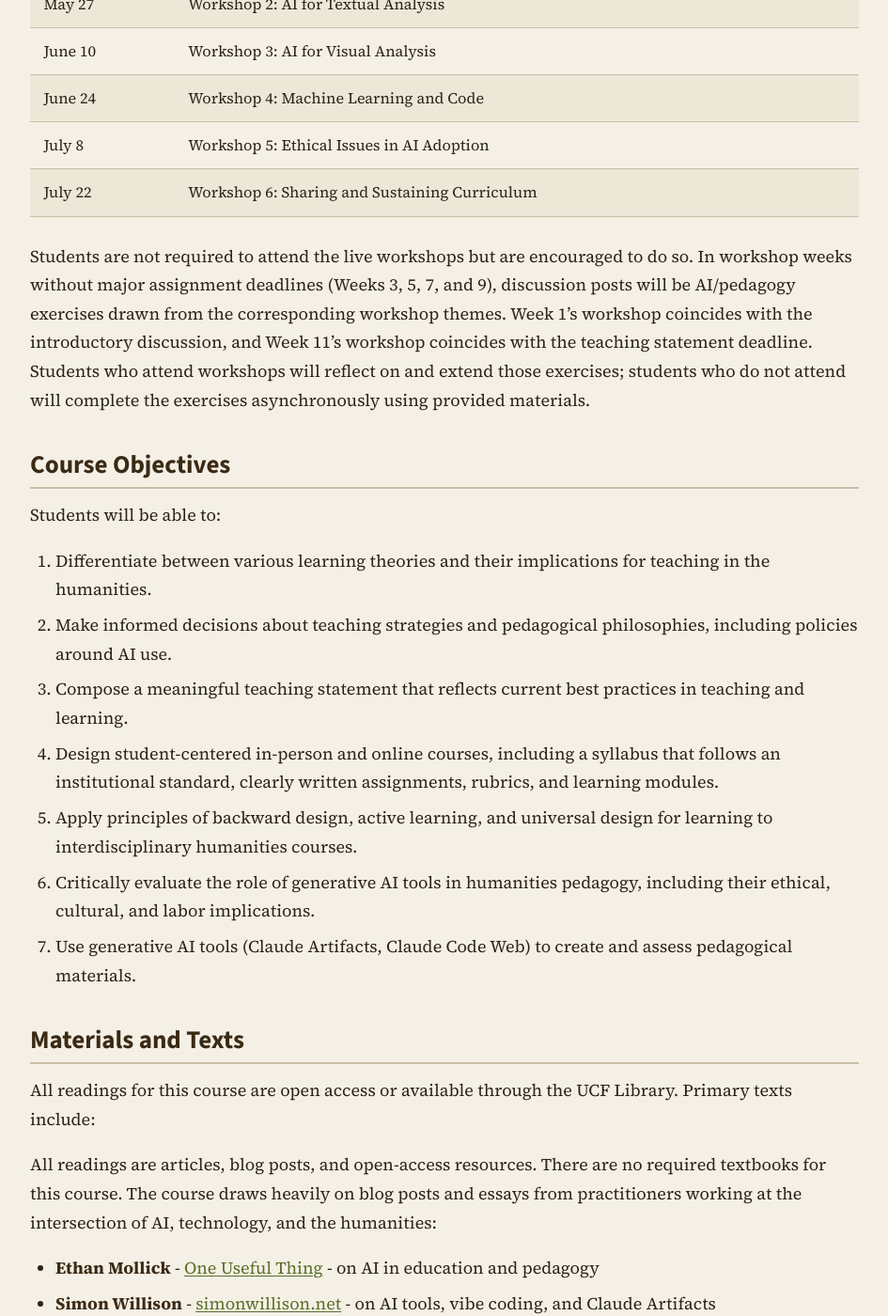
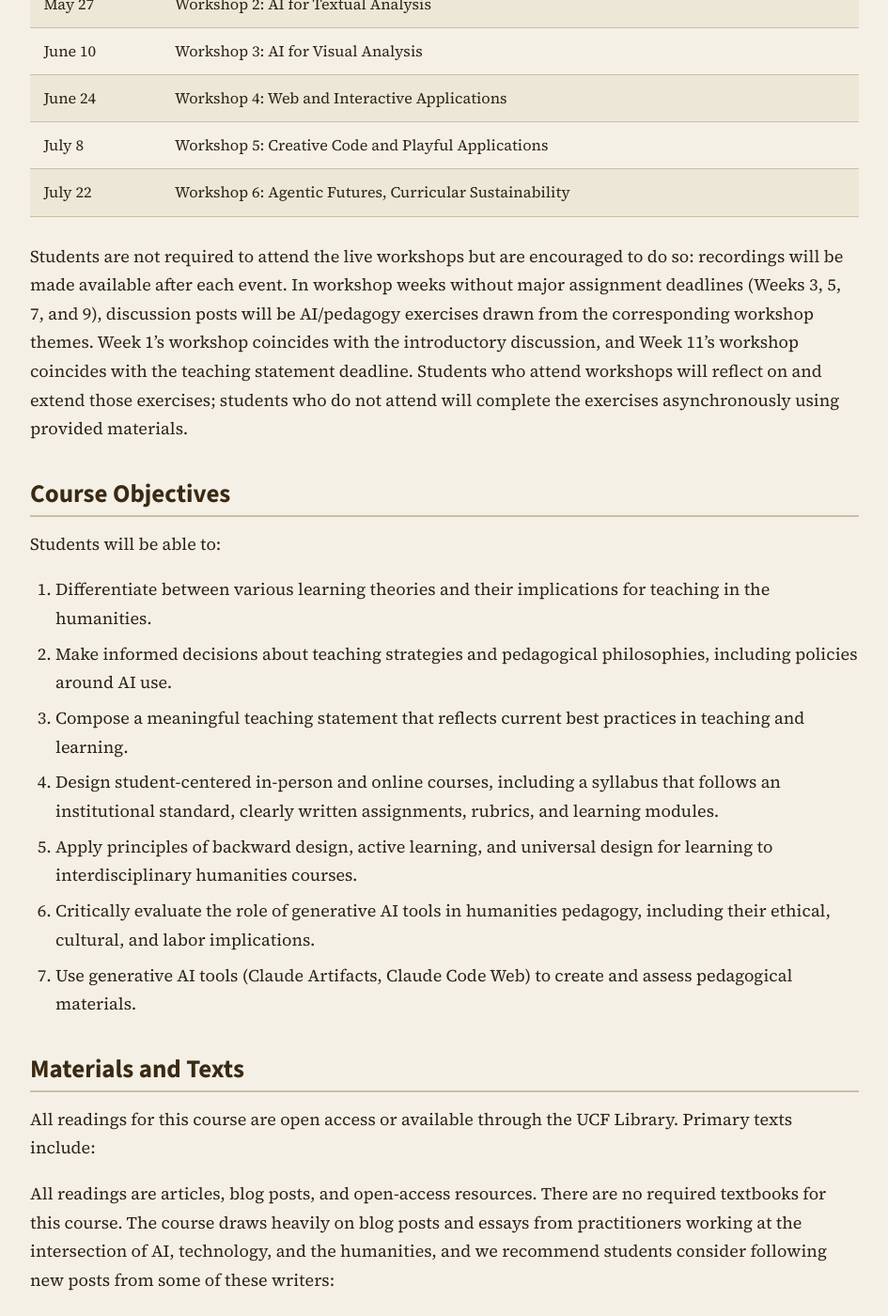
Before and after one commit to AMSUCF/InterdisciplinaryTeaching, a Jekyll site: the page built from index.md, in a window 1280 px wide and 1400 px high, scrolled down 2982 px. Shown: the whole window at 94% size, without its empty margins (167-1112 px from the left). Built offline with Jekyll 4.4.1, drawn with Linux system fonts in a browser that asks for light colours; some of the changed text lies outside the part shown.

Commit message:
Revise office hours and workshop details in syllabus
Updated office hours to include in-person availability and revised workshop titles for clarity. Added recommendation for students to follow new posts from writers in the field.

```diff
--- a/index.md
+++ b/index.md
@@ -45,7 +45,7 @@
 
 -   **Explore teaching theory**, engaging with learning theories, assessment strategies, active learning, backward design, and universal design for learning as foundations for effective course design.
 -   **Design a course** from the ground up (or redesign an existing one), producing a complete syllabus, a signature assignment, and an AI-integrated exercise suitable for their discipline.
--   **Engage with AI tools**, using Anthropic's Claude to experiment with textual analysis, visual analysis, and code, building firsthand experience they can translate into informed pedagogical decisions about AI in their classrooms.
+-   **Engage with agentic AI tools**, using Anthropic's Claude to experiment with textual analysis, visual analysis, and code, building firsthand experience they can translate into informed pedagogical decisions about AI in their classrooms.
 -   **Develop professional materials**, including a teaching statement for the academic job market that reflects thoughtful engagement with interdisciplinary humanities teaching.
 
 Each week, plan on following the module for all asynchronous activities. Each module includes:
@@ -62,11 +62,11 @@
 | May 13 | Workshop 1: Introducing AI for DH Pedagogy |
 | May 27 | Workshop 2: AI for Textual Analysis |
 | June 10 | Workshop 3: AI for Visual Analysis |
-| June 24 | Workshop 4: Machine Learning and Code |
-| July 8 | Workshop 5: Ethical Issues in AI Adoption |
-| July 22 | Workshop 6: Sharing and Sustaining Curriculum |
+| June 24 | Workshop 4: Web and Interactive Applications |
+| July 8 | Workshop 5: Creative Code and Playful Applications |
+| July 22 | Workshop 6: Agentic Futures, Curricular Sustainability |
 
-Students are not required to attend the live workshops but are encouraged to do so. In workshop weeks without major assignment deadlines (Weeks 3, 5, 7, and 9), discussion posts will be AI/pedagogy exercises drawn from the corresponding workshop themes. Week 1's workshop coincides with the introductory discussion, and Week 11's workshop coincides with the teaching statement deadline. Students who attend workshops will reflect on and extend those exercises; students who do not attend will complete the exercises asynchronously using provided materials.
+Students are not required to attend the live workshops but are encouraged to do so: recordings will be made available after each event. In workshop weeks without major assignment deadlines (Weeks 3, 5, 7, and 9), discussion posts will be AI/pedagogy exercises drawn from the corresponding workshop themes. Week 1's workshop coincides with the introductory discussion, and Week 11's workshop coincides with the teaching statement deadline. Students who attend workshops will reflect on and extend those exercises; students who do not attend will complete the exercises asynchronously using provided materials.
 
 ## Course Objectives
 
@@ -84,7 +84,7 @@
 
 All readings for this course are open access or available through the UCF Library. Primary texts include:
 
-All readings are articles, blog posts, and open-access resources. There are no required textbooks for this course. The course draws heavily on blog posts and essays from practitioners working at the intersection of AI, technology, and the humanities:
+All readings are articles, blog posts, and open-access resources. There are no required textbooks for this course. The course draws heavily on blog posts and essays from practitioners working at the intersection of AI, technology, and the humanities, and we recommend students consider following new posts from some of these writers:
 
 -   **Ethan Mollick** - [One Useful Thing](https://www.oneusefulthing.org/) - on AI in education and pedagogy
 -   **Simon Willison** - [simonwillison.net](https://simonwillison.net/) - on AI tools, vibe coding, and Claude Artifacts
@@ -207,7 +207,6 @@
 ### Week Ten: Interdisciplinarity and the Academic Job Market (Monday, July 13)
 
 -   Gallon, Kim. ["Making a Case for the Black Digital Humanities."](https://dhdebates.gc.cuny.edu/read/untitled/section/fa10e2e1-0c3d-4519-a958-d823aac989eb) *Debates in the Digital Humanities 2016* (University of Minnesota Press).
--   Klein, Julie Thompson. "Interdisciplining Digital Humanities." *Interdisciplining Digital Humanities* (University of Michigan Press, 2015), Chapter 1. (PDF in Webcourses)
 -   Clement, Tanya. "Multiliteracies in the Undergraduate Digital Humanities Curriculum." *Digital Humanities Pedagogy* (2012). (PDF in Webcourses)
 -   ["Writing a Strong Teaching Philosophy Statement in a Job Search."](https://www.insidehighered.com/opinion/career-advice/seeking-faculty-job/2024/02/15/writing-strong-teaching-philosophy-statement) *Inside Higher Ed.* February 15, 2024.
 -   Cohen, Dan. ["AI and Libraries, Archives, and Museums, Loosely Coupled."](https://newsletter.dancohen.org/archive/ai-and-libraries-archives-and-museums-loosely-coupled) *Humane Ingenuity.*
```
Also changed, not shown: other parts of index.md (+1 -1 lines).
